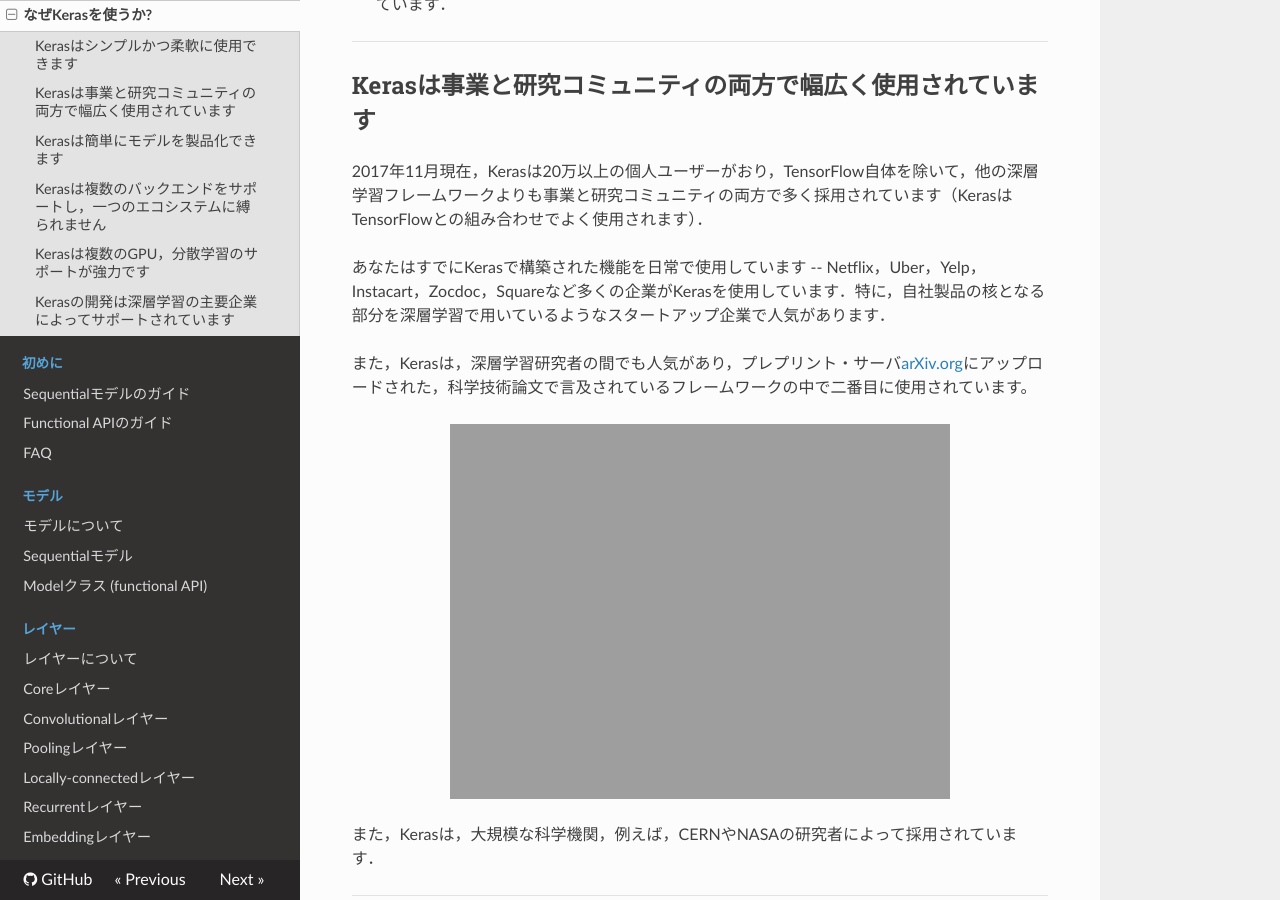
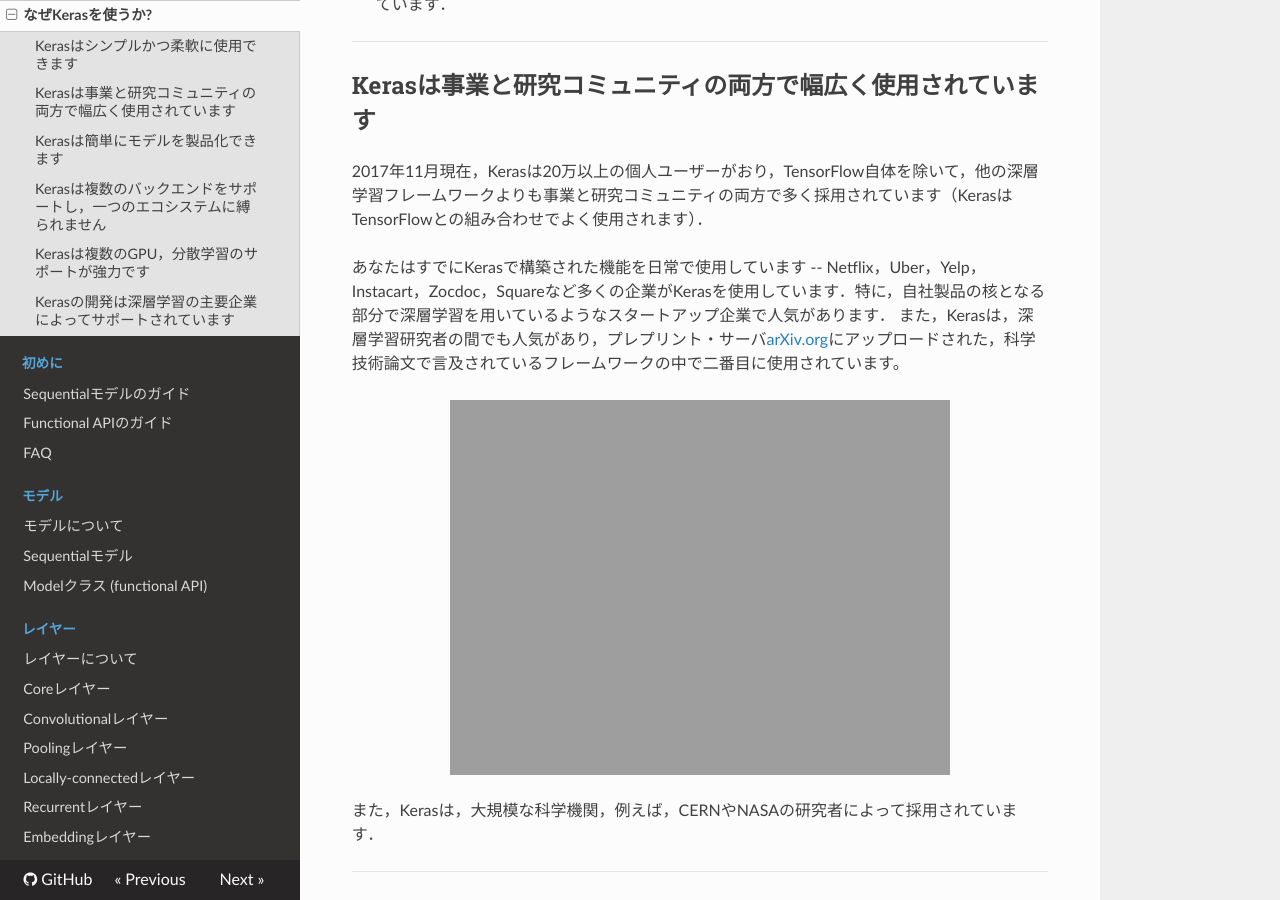
Before and after one commit to keras-team/keras-docs-ja, an MkDocs documentation site: the page built from sources/why-use-keras.md, in a window 1280 px wide and 900 px high, scrolled down 596 px. Built offline with MkDocs 1.6.1, drawn with Linux system fonts in a browser that asks for light colours; nearby versions of some CDN libraries; old or Windows-style settings are respelled for this version of MkDocs.

Commit message:
fix-typo(#87)

```diff
--- a/sources/why-use-keras.md
+++ b/sources/why-use-keras.md
@@ -14,8 +14,7 @@
 ## Kerasは事業と研究コミュニティの両方で幅広く使用されています
 2017年11月現在，Kerasは20万以上の個人ユーザーがおり，TensorFlow自体を除いて，他の深層学習フレームワークよりも事業と研究コミュニティの両方で多く採用されています（KerasはTensorFlowとの組み合わせでよく使用されます）．
 
-あなたはすでにKerasで構築された機能を日常で使用しています -- Netflix，Uber，Yelp，Instacart，Zocdoc，Squareなど多くの企業がKerasを使用しています．特に，自社製品の核となる部分を深層学習で用いているようなスタートアップ企業で人気があります．
-
+あなたはすでにKerasで構築された機能を日常で使用しています -- Netflix，Uber，Yelp，Instacart，Zocdoc，Squareなど多くの企業がKerasを使用しています．特に，自社製品の核となる部分で深層学習を用いているようなスタートアップ企業で人気があります．
 また，Kerasは，深層学習研究者の間でも人気があり，プレプリント・サーバ[arXiv.org](https://arxiv.org/archive/cs)にアップロードされた，科学技術論文で言及されているフレームワークの中で二番目に使用されています。
 
 <img src='https://keras.io/img/arxiv-mentions.png' style='width:500px; display: block; margin: 0 auto;'/>
```
